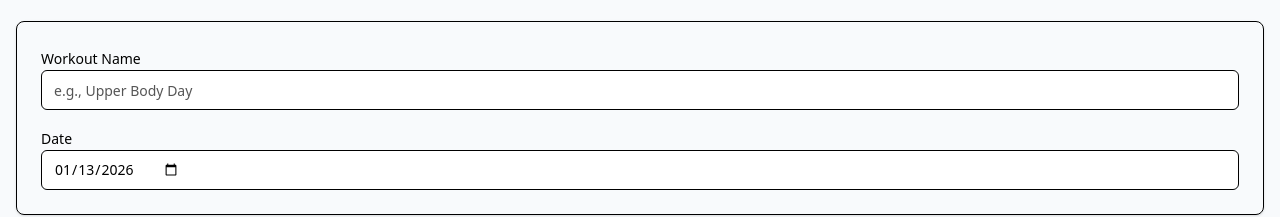
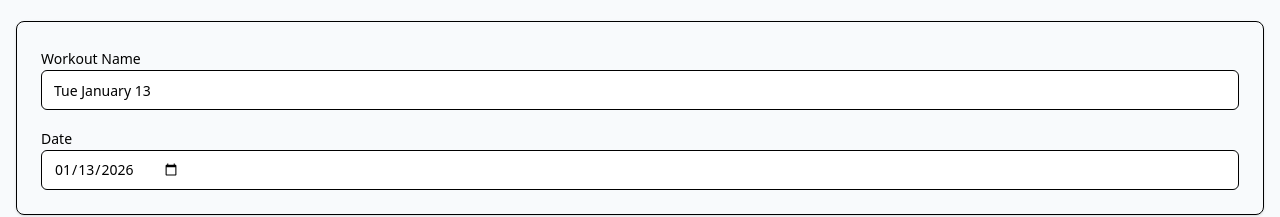
Before and after one commit to ectuser/fitness-app, a React (Vite) app: page /fitness-app/workouts/new in a window 1280 px wide. Shown: the part 141-358 px from the top of the page. Built offline with nearby package versions, Linux system fonts and the light colour scheme.

Commit message:
Set default workout name to today's date

```diff
--- a/src/pages/WorkoutEditPage.tsx
+++ b/src/pages/WorkoutEditPage.tsx
@@ -11,13 +11,20 @@ import { WorkoutExerciseCard } from '@/components/workout/WorkoutExerciseCard';
 import { ExerciseSelector } from '@/components/workout/ExerciseSelector';
 import type { Workout, WorkoutExercise, Exercise, MuscleGroup } from '@/types';
 
+const formatDefaultWorkoutName = (date: Date): string => {
+  const weekday = date.toLocaleDateString('en-US', { weekday: 'short' });
+  const month = date.toLocaleDateString('en-US', { month: 'long' });
+  const day = date.toLocaleDateString('en-US', { day: 'numeric' });
+  return `${weekday} ${month} ${day}`;
+};
+
 export function WorkoutEditPage() {
   const { id } = useParams<{ id: string }>();
   const navigate = useNavigate();
   const { workouts, exercises, addWorkout, updateWorkout, settings } = useData();
   const isEditing = !!id;
 
-  const [name, setName] = useState('');
+  const [name, setName] = useState(() => formatDefaultWorkoutName(new Date()));
   const [date, setDate] = useState(() => {
     const today = new Date();
     return today.toISOString().split('T')[0];
```
